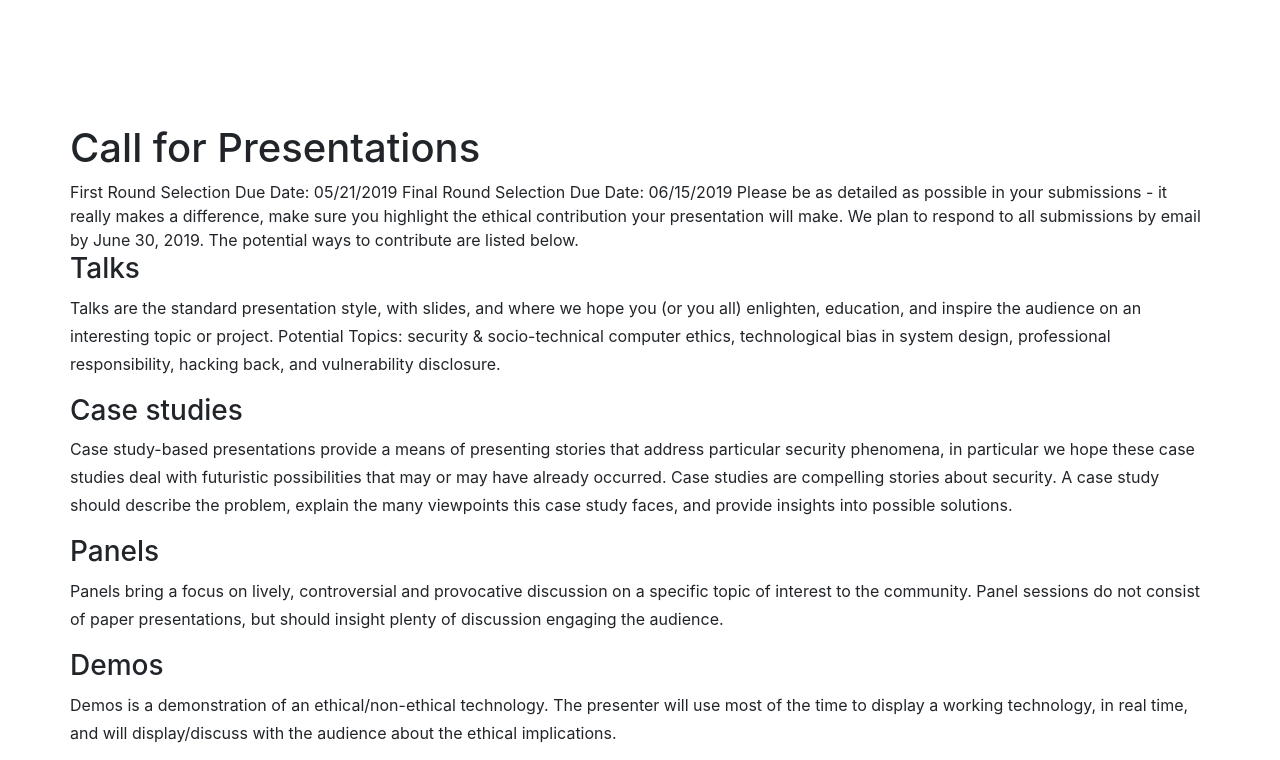
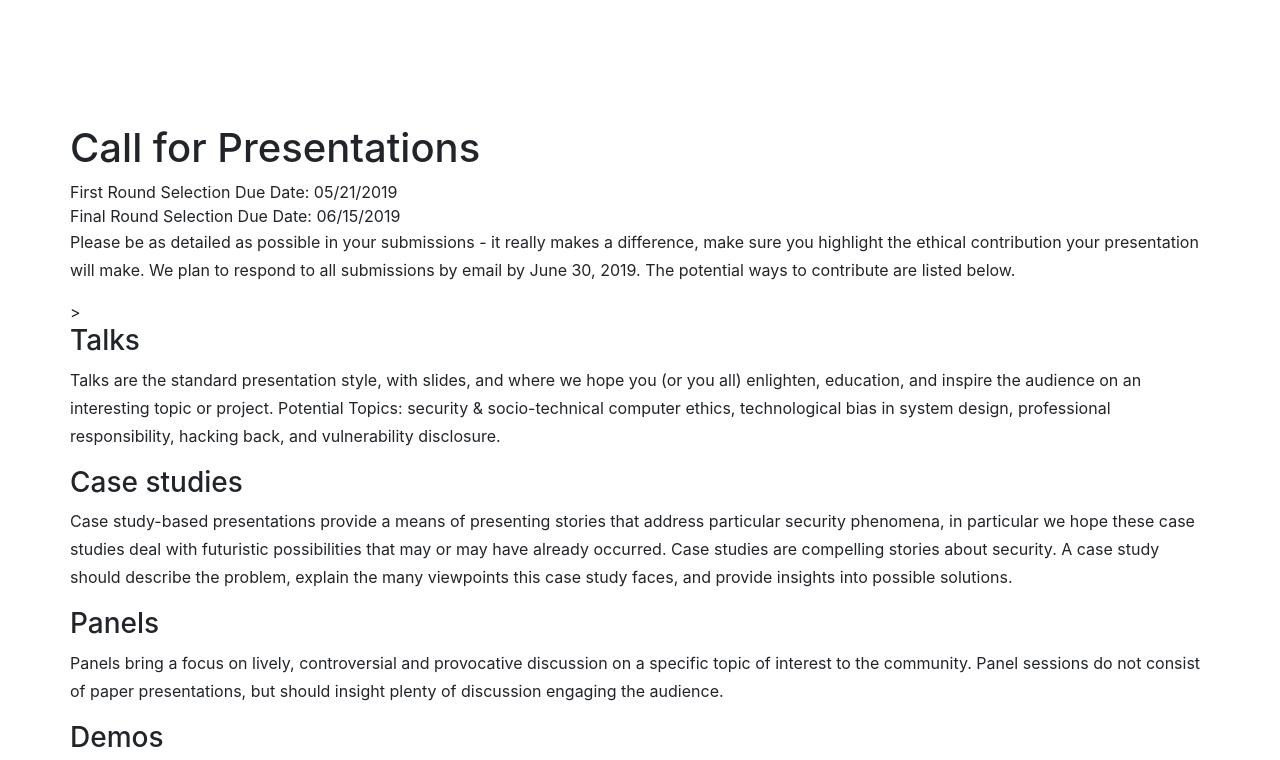
Before and after one commit to Ethics-Village/Ethics-Village.github.io, a website with bundled scripts: page index.html in a window 1280 px wide. Shown: the part 1280-2040 px from the top of the page. Built offline with nearby package versions, Linux system fonts and the light colour scheme; a web font is replaced by a local one.

Commit message:
cleaning cfp

```diff
--- a/index.html
+++ b/index.html
@@ -98,12 +98,10 @@
 	    <div align="left">
 	      <h1>Call for Presentations</h1>
 
-	      First Round Selection Due Date: 05/21/2019
-	      Final Round Selection Due Date: 06/15/2019
+	      First Round Selection Due Date: 05/21/2019<br />
+	      Final Round Selection Due Date: 06/15/2019<br />
 
-	      Please be as detailed as possible in your submissions - it really makes a difference, make sure you highlight the ethical contribution your presentation will make.
-
-	      We plan to respond to all submissions by email by June 30, 2019. The potential ways to contribute are listed below.
+	      <p>Please be as detailed as possible in your submissions - it really makes a difference, make sure you highlight the ethical contribution your presentation will make. We plan to respond to all submissions by email by June 30, 2019. The potential ways to contribute are listed below.</p>>
 
 	    <h3>Talks</h3>
 	  <p>Talks are the standard presentation style, with slides, and where we hope you (or you all) enlighten, education, and inspire the audience on an interesting topic or project. Potential Topics: security & socio-technical computer ethics, technological bias in system design, professional responsibility, hacking back, and vulnerability disclosure.</p>
```
